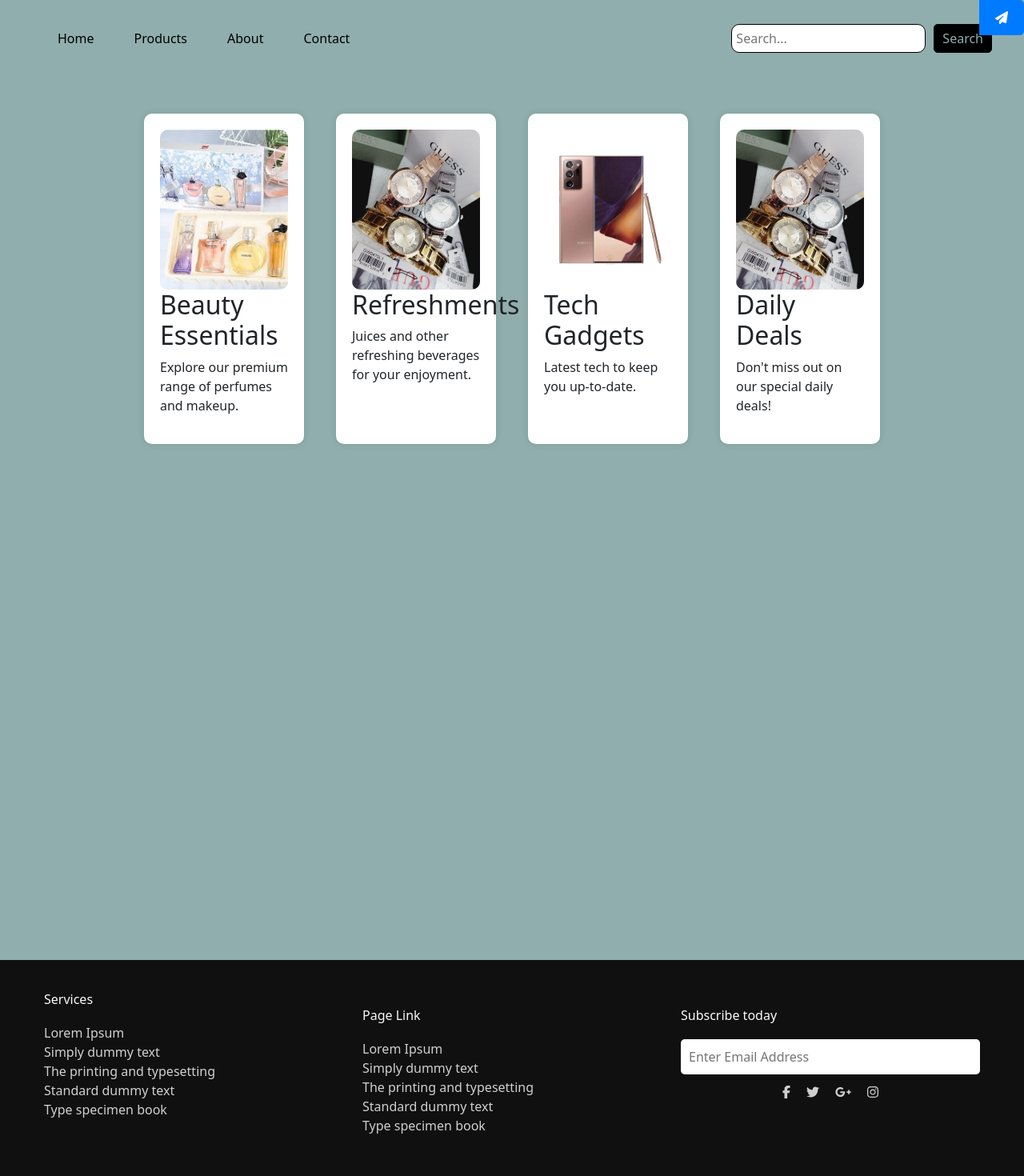
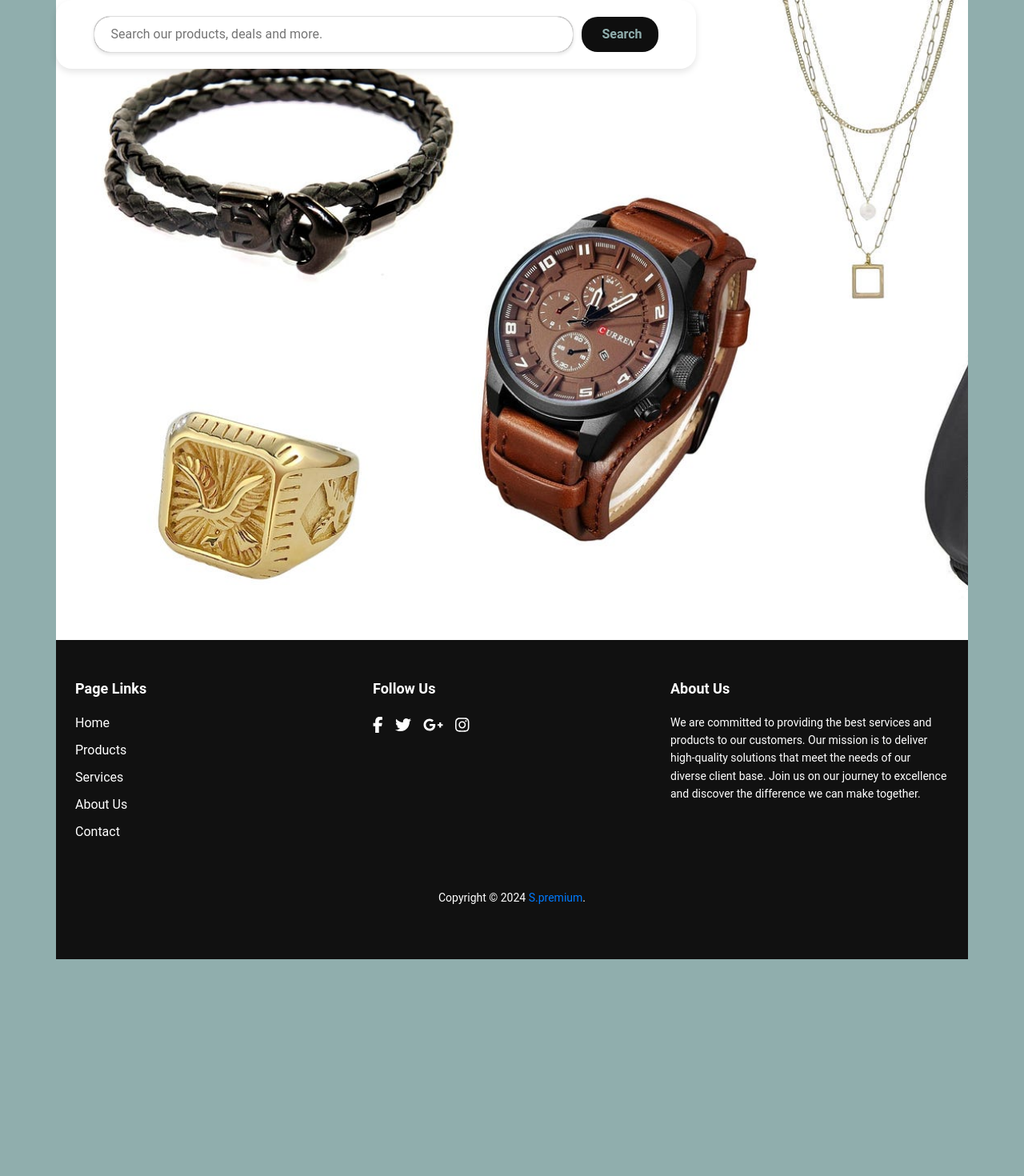
Before and after one commit to Felix-svg/Shopcrawl, a React (Create React App) app in the folder client/: page / in a window 1280 px wide. Shown: the top 1470 px of the page at 80% size. After the commit the page ends 1199 px from the top, so only its background shows below. Built offline with nearby package versions, Linux system fonts and the light colour scheme.

Commit message:
updated changes

```diff
--- a/client/package.json
+++ b/client/package.json
@@ -11,6 +11,7 @@
     "@testing-library/react": "^13.4.0",
     "@testing-library/user-event": "^13.5.0",
     "bootstrap": "^5.3.3",
+    "ionicons": "^7.4.0",
     "react": "^18.3.1",
     "react-dom": "^18.3.1",
     "react-router-dom": "^6.23.0",
--- a/client/src/components/Footer.css
+++ b/client/src/components/Footer.css
@@ -1,105 +1,88 @@
 .footer {
-    background-color: #111010;
+    background: #111111;
+    padding: 50px 0;
     color: #fff;
-    padding: 40px 0;
   }
 
   .footer .container {
-    max-width: 1200px;
-    margin: 0 auto;
-    padding: 0 15px;
+    display: flex;
+    flex-direction: column;
+    align-items: center;
   }
 
-  .footer ul {
-    list-style-type: none;
-    padding: 0;
-  }
-
-  .footer ul li a {
-    color: #fff;
-    text-decoration: none;
-    opacity: 0.8;
-  }
-
-  .footer ul li a:hover {
-    opacity: 1;
-  }
-
-  .single_footer h4 {
-    margin-bottom: 20px;
-    font-size: 16px;
-    color: #f8f9fa;
+  .footer .row {
+    width: 100%;
+    display: flex;
+    justify-content: space-around;
   }
 
   .single_footer {
     margin-bottom: 30px;
   }
 
-  .single_footer_address {
-    margin-top: 20px;
+  .single_footer h4 {
+    font-size: 18px;
+    margin-bottom: 20px;
+    font-weight: bold;
   }
 
-  .subscribe_form {
-    position: relative;
-    margin-top: 20px;
+  .single_footer p {
+    font-size: 14px;
+    line-height: 1.6;
   }
 
-  .subscribe__input {
-    width: 100%;
-    padding: 10px;
-    border: none;
-    border-radius: 5px;
-    margin-right: -45px;
+  .single_footer ul {
+    list-style: none;
+    padding: 0;
   }
 
-  .subscribe__btn {
-    position: absolute;
-    top: 0;
-    right: 0;
-    background: #007bff;
+  .single_footer ul li {
+    margin-bottom: 10px;
+  }
+
+  .single_footer ul li a {
     color: #fff;
-    border: none;
-    border-radius: 0 5px 5px 0;
-    padding: 10px 20px;
-    cursor: pointer;
+    text-decoration: none;
+  }
+
+  .single_footer ul li a:hover {
+    text-decoration: underline;
   }
 
   .social_profile ul {
+    display: flex;
+    list-style: none;
     padding: 0;
-    list-style-type: none;
-    display: flex;
-    align-items: center;
-    justify-content: center;
-    margin-top: 10px;
   }
 
   .social_profile ul li {
-    margin: 0 10px;
+    margin-right: 15px;
   }
 
   .social_profile ul li a {
     color: #fff;
-    font-size: 16px;
+    font-size: 20px;
+  }
+
+  .social_profile ul li a:hover {
+    color: #007bff;
   }
 
   .copyright {
     text-align: center;
-    margin-top: 20px;
+    margin-top: 30px;
     font-size: 14px;
   }
 
-  @media (max-width: 767px) {
-    .footer {
-      text-align: center;
-    }
-    .footer .col-lg-4, .footer .col-md-4, .footer .col-sm-4, .footer .col-xs-12 {
-      margin-bottom: 20px;
-    }
-    .subscribe__input {
-      margin-right: 0;
-    }
-    .subscribe__btn {
-      width: 100%;
-      border-radius: 0 0 5px 5px;
-    }
+  .copyright a {
+    color: #007bff;
+    text-decoration: none;
   }
+
+  .copyright a:hover {
+    text-decoration: underline;
+  }
+
+  .single_footer_about {
+    margin-bottom: 50px;
+  }
--- a/client/src/components/Footer.js
+++ b/client/src/components/Footer.js
@@ -1,50 +1,28 @@
 import React from 'react';
 import { FontAwesomeIcon } from '@fortawesome/react-fontawesome';
-import { faPaperPlane } from '@fortawesome/free-solid-svg-icons';
 import { faFacebookF, faTwitter, faGooglePlusG, faInstagram } from '@fortawesome/free-brands-svg-icons';
-import './Footer.css'; // Adjust the path according to your file structure
-
+import './Footer.css';
 
 const Footer = () => {
   return (
     <div className="footer">
       <div className="container">
         <div className="row">
-          <div className="col-lg-4 col-sm-4 col-xs-12">
-            <div className="single_footer">
-              <h4>Services</h4>
+          <div className="col-md-4 col-sm-4 col-xs-12">
+            <div className="single_footer single_footer_address">
+              <h4>Page Links</h4>
               <ul>
-                <li><a href="#">Lorem Ipsum</a></li>
-                <li><a href="#">Simply dummy text</a></li>
-                <li><a href="#">The printing and typesetting</a></li>
-                <li><a href="#">Standard dummy text</a></li>
-                <li><a href="#">Type specimen book</a></li>
+                <li><a href="#">Home</a></li>
+                <li><a href="#">Products</a></li>
+                <li><a href="#">Services</a></li>
+                <li><a href="#">About Us</a></li>
+                <li><a href="#">Contact</a></li>
               </ul>
             </div>
           </div>
           <div className="col-md-4 col-sm-4 col-xs-12">
             <div className="single_footer single_footer_address">
-              <h4>Page Link</h4>
-              <ul>
-                <li><a href="#">Lorem Ipsum</a></li>
-                <li><a href="#">Simply dummy text</a></li>
-                <li><a href="#">The printing and typesetting</a></li>
-                <li><a href="#">Standard dummy text</a></li>
-                <li><a href="#">Type specimen book</a></li>
-              </ul>
-            </div>
-          </div>
-          <div className="col-md-4 col-sm-4 col-xs-12">
-            <div className="single_footer single_footer_address">
-              <h4>Subscribe today</h4>
-              <div className="signup_form">
-                <form action="#" className="subscribe">
-                  <input type="text" className="subscribe__input" placeholder="Enter Email Address" />
-                  <button type="button" className="subscribe__btn">
-                    <FontAwesomeIcon icon={faPaperPlane} />
-                  </button>
-                </form>
-              </div>
+              <h4>Follow Us</h4>
               <div className="social_profile">
                 <ul>
                   <li><a href="#"><FontAwesomeIcon icon={faFacebookF} /></a></li>
@@ -55,11 +33,19 @@ const Footer = () => {
               </div>
             </div>
           </div>
+          <div className="col-lg-4 col-sm-4 col-xs-12">
+            <div className="single_footer single_footer_about">
+              <h4>About Us</h4>
+              <p>
+                We are committed to providing the best services and products to our customers. Our mission is to deliver high-quality solutions that meet the needs of our diverse client base. Join us on our journey to excellence and discover the difference we can make together.
+              </p>
+            </div>
+          </div>
         </div>
         <div className="row">
           <div className="col-lg-12 col-sm-12 col-xs-12">
             <p className="copyright">
-              Copyright © 2024 <a href="#">Shopping premium</a>.
+              Copyright © 2024 <a href="#">S.premium</a>.
             </p>
           </div>
         </div>
--- a/client/src/components/Home.js
+++ b/client/src/components/Home.js
@@ -1,60 +1,11 @@
 import React from 'react';
-import equipImage from "../components/images/Note-20-Ultra-5G-256GB.jpg";
-import serImage from "../components/images/DISCOUNT.jpg";
-import womenPerfumeImage from "../components/images/women perfume.jpg";
+import SearchBar from './SearchBar';
+import watches from "../components/images/men accesories 2.jpg";  // Ensure the path is correct
 
 function Home() {
-    const cardsInfo = [
-        {
-            title: "Beauty Essentials",
-            description: "Explore our premium range of perfumes and makeup.",
-            image: womenPerfumeImage
-        },
-        {
-            title: "Refreshments",
-            description: "Juices and other refreshing beverages for your enjoyment.",
-            image: serImage
-        },
-        {
-            title: "Tech Gadgets",
-            description: "Latest tech to keep you up-to-date.",
-            image: equipImage
-        },
-        {
-            title: "Daily Deals",
-            description: "Don't miss out on our special daily deals!",
-            image: serImage
-        },
-        // Add more card information as needed
-    ];
-
     return (
-        <div style={{ backgroundColor: '#90AEAD', minHeight: '150vh', padding: '20px' }}>
-            {/* Navbar */}
-            <nav style={{ color: 'black', padding: '10px 20px' }}>
-                <ul style={{ listStyle: 'none', display: 'flex', justifyContent: 'center', alignItems: 'center' }}>
-                    <li style={{ marginRight: '50px' }}>Home</li>
-                    <li style={{ marginRight: '50px' }}>Products</li>
-                    <li style={{ marginRight: '50px' }}>About</li>
-                    <li style={{ marginRight: '50px' }}>Contact</li>
-                    {/* Search Bar */}
-                    <li style={{ marginLeft: 'auto', display: 'flex', alignItems: 'center' }}>
-                        <input type="text" placeholder="Search..." style={{ padding: '5px', borderRadius: '10px', border: '1px solid black', marginRight: '10px' }} />
-                        <button style={{ padding: '5px 10px', backgroundColor: 'black', color: '#90AEAD', border: '1px solid black', borderRadius: '5px', cursor: 'pointer' }}>Search</button>
-                    </li>
-                </ul>
-            </nav>
-
-            {/* Cards */}
-            <div style={{ display: 'flex', justifyContent: 'center', marginTop: '50px', flexWrap: 'wrap' }}>
-                {cardsInfo.map((card, index) => (
-                    <div key={index} style={{ margin: '0 20px 20px', width: '200px', backgroundColor: '#ffffff', borderRadius: '10px', padding: '20px', boxShadow: '0px 0px 10px rgba(0, 0, 0, 0.1)' }}>
-                        <img src={card.image} alt={card.title} style={{ width: '100%', height: '200px', objectFit: 'cover', borderRadius: '10px' }} />
-                        <h2>{card.title}</h2>
-                        <p>{card.description}</p>
-                    </div>
-                ))}
-            </div>
+        <div style={{ backgroundImage: `url(${watches})`, backgroundSize: 'cover', backgroundRepeat: 'no-repeat', height: '100vh' }}>
+            <SearchBar />
         </div>
     );
 }
--- /dev/null
+++ b/client/src/components/SearchBar.css
@@ -0,0 +1,64 @@
+body {
+    font-family: 'Roboto', sans-serif;
+    background-color: #90AEAD;
+    /* margin: 0;  Ensure there's no default margin */
+    display: flex;
+    justify-content: center;
+    align-items: center;
+    /* height: 100vh;  Full viewport height */
+}
+
+.search-box {
+    display: flex;
+    justify-content: center;
+    align-items: center;
+    padding: 20px;
+    width: 100%;
+    max-width: 800px;
+    background-color: #fff;
+    border-radius: 20px;
+    box-shadow: 0 4px 8px rgba(0,0,0,0.1);
+}
+
+.search-input {
+    display: flex;
+    align-items: center;
+    border: 1px solid #ddd;
+    border-radius: 20px;
+    box-shadow: 0 2px 4px rgba(0,0,0,0.1);
+    background-color: #8d8b8b;
+    width: 100%;
+    max-width: 600px;
+    margin-right: 10px;
+}
+
+.search-input input {
+    border: none;
+    outline: none;
+    font-size: 16px;
+    padding: 10px 20px;
+    border-radius: 20px;
+    width: 100%;
+}
+
+.search-btn button {
+    background-color: #0f0f0f;
+    color: #90AEAD;
+    border: none;
+    border-radius: 20px;
+    padding: 10px 20px;
+    font-size: 16px;
+    font-weight: bold;  /* Bold text */
+    cursor: pointer;
+    display: flex;
+    align-items: center;
+    transition: background-color 0.3s ease;
+}
+
+.search-btn button ion-icon {
+    margin-right: 5px;
+}
+
+.search-btn button:hover {
+    background-color: white;
+}
--- /dev/null
+++ b/client/src/components/SearchBar.js
@@ -0,0 +1,21 @@
+import React from 'react';
+import 'ionicons';
+import './SearchBar.css';
+
+const SearchBar = () => {
+  return (
+    <div className="search-box">
+      <div className="search-input">
+        <input type="search" placeholder="Search our products, deals and more." />
+      </div>
+      <span className="search-btn">
+        <button>
+          <ion-icon name="search-sharp"></ion-icon>
+          Search
+        </button>
+      </span>
+    </div>
+  );
+}
+
+export default SearchBar;
```
Also changed, not shown: client/src/components/Navbar.js (+45 -29 lines), client/src/components/images/logo-png.jpg (added), 1 other file (tests, documents, lock files or other folders).
